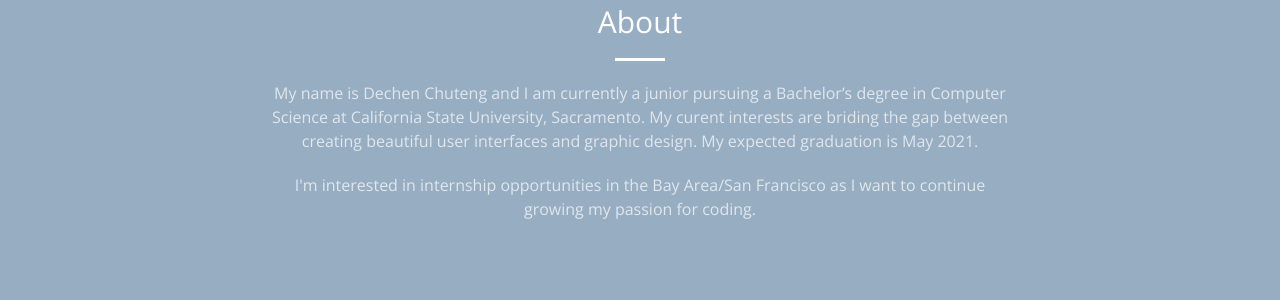
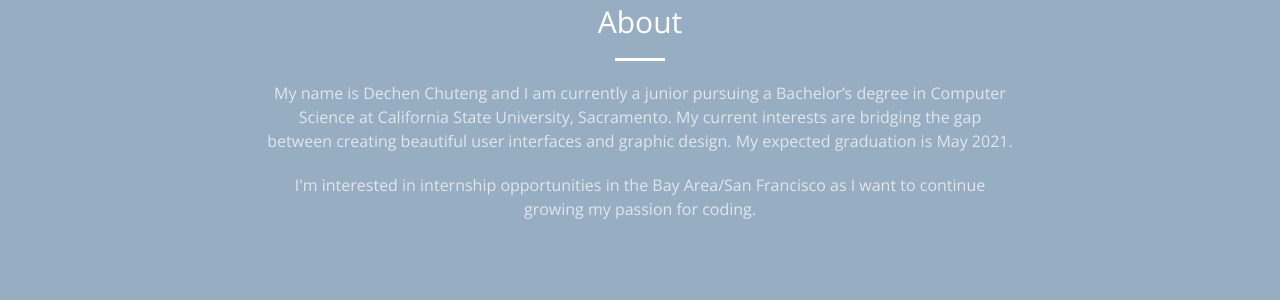
Before and after one commit to ddsooxo/ddsooxo.github.io, a Jekyll site: the page built from index.html, in a window 1280 px wide and 900 px high, scrolled down 817 px. Shown: the part 178-478 px from the top of the window. Built offline with Jekyll 4.4.1, drawn with Linux system fonts in a browser that asks for light colours.

Commit message:
fixed typo

```diff
--- a/_includes/call-to-action.html
+++ b/_includes/call-to-action.html
@@ -5,8 +5,8 @@
                 <h2 class="section-heading">About</h2>
                 <hr class="light">
                 <p class="text-faded">My name is Dechen Chuteng and I am currently a junior pursuing a Bachelor’s degree in
-                    Computer Science at California State University, Sacramento. My curent interests are
-                    briding the gap between creating beautiful user interfaces and graphic design. My expected
+                    Computer Science at California State University, Sacramento. My current interests are
+                    bridging the gap between creating beautiful user interfaces and graphic design. My expected
                     graduation is May 2021.</p>
 
                 <p class="text-faded">I'm interested in internship opportunities
```
